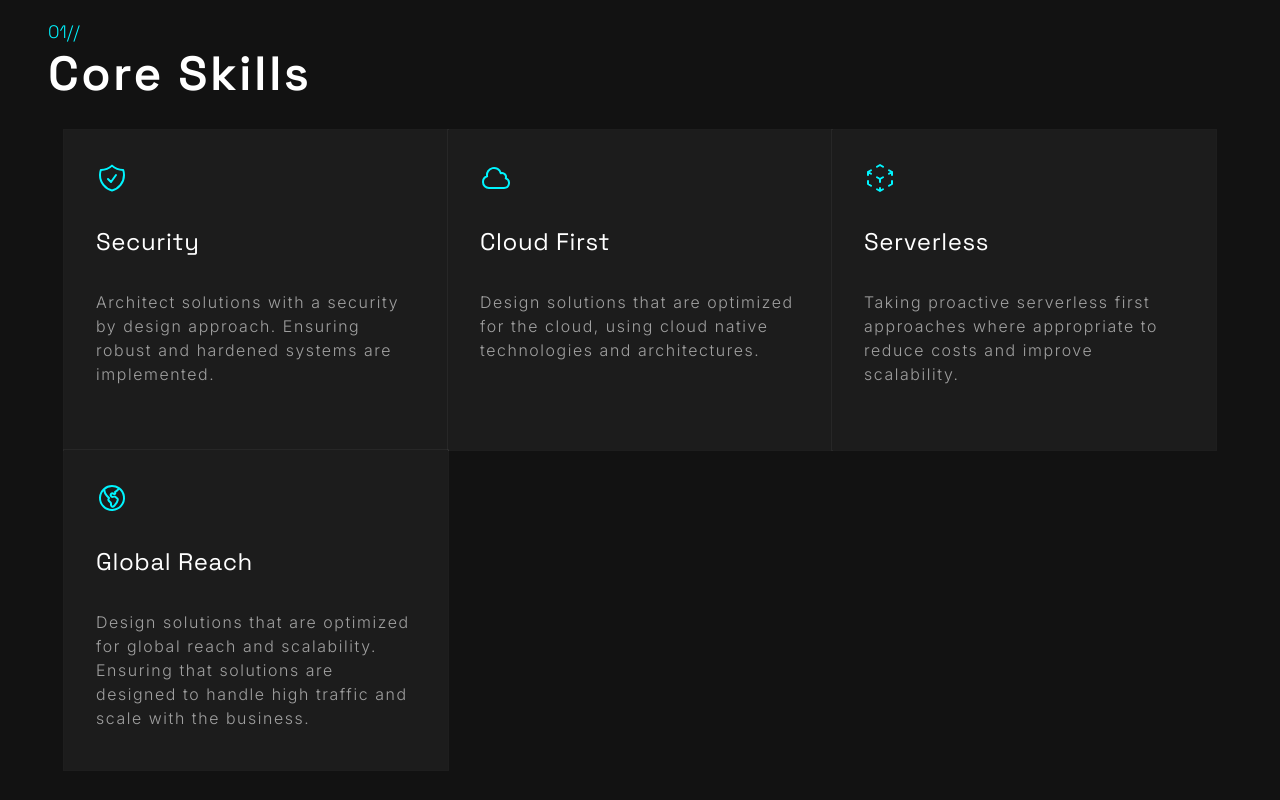
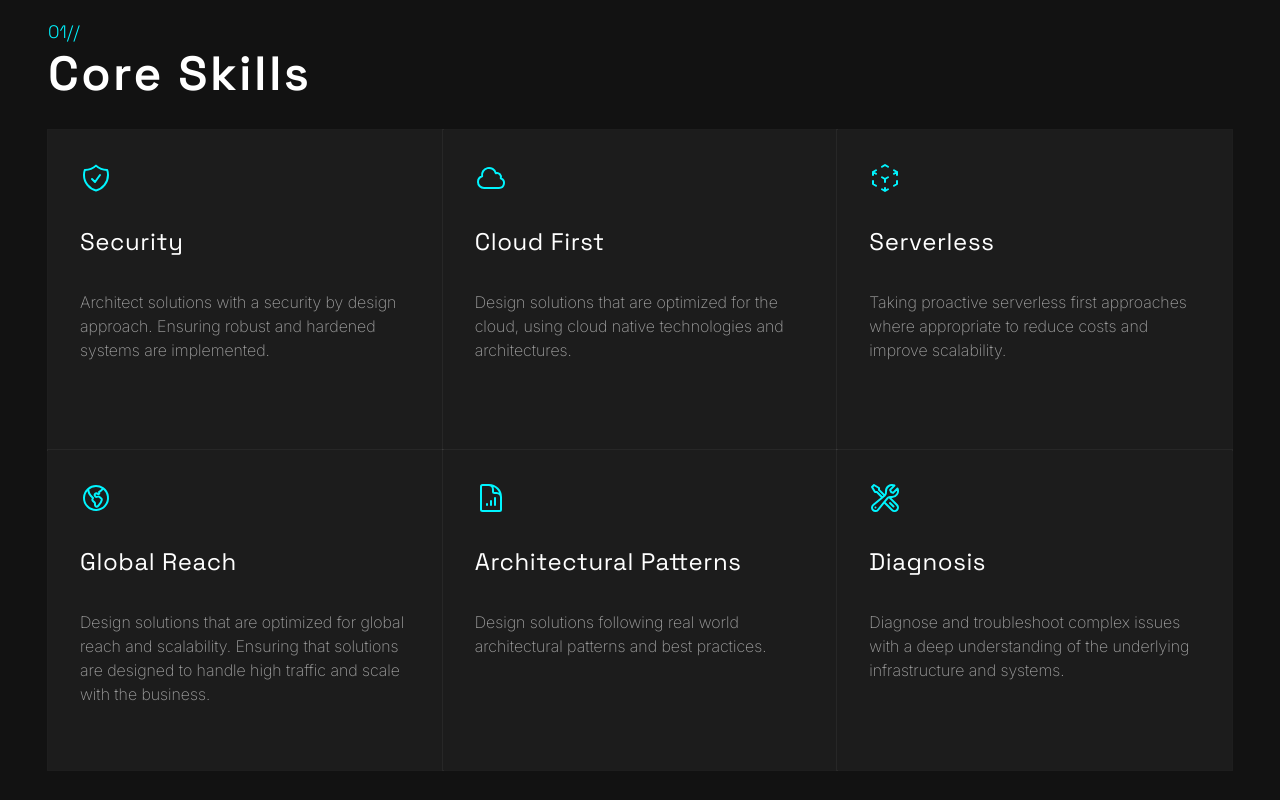
Before and after one commit to darkcl0ud/personal-website-v2, a React (Vite) app: page / in a window 1280 px wide. Shown: the part 820-1620 px from the top of the page. Built offline with nearby package versions, Linux system fonts and the light colour scheme.

Commit message:
style(skills): added core skills and changed box scaling to have a min width instead of fixed.

```diff
--- a/src/components/CoreSkills.tsx
+++ b/src/components/CoreSkills.tsx
@@ -1,4 +1,4 @@
-import { ShieldCheckIcon, CloudIcon, CubeTransparentIcon, GlobeAmericasIcon } from "@heroicons/react/24/outline";
+import { ShieldCheckIcon, CloudIcon, CubeTransparentIcon, GlobeAmericasIcon, DocumentChartBarIcon, WrenchScrewdriverIcon} from "@heroicons/react/24/outline";
 import Section from "../ui/Section";
 import Header from "../ui/Header";
 
@@ -23,17 +23,27 @@ const coreSkills = [
         description: "Design solutions that are optimized for global reach and scalability. Ensuring that solutions are designed to handle high traffic and scale with the business. ",
         icon: <GlobeAmericasIcon className="w-8 h-8 text-primary-100" />
     },
+    {
+        title: "Architectural Patterns",
+        description: "Design solutions following real world architectural patterns and best practices.",
+        icon: <DocumentChartBarIcon className="w-8 h-8 text-primary-100" />
+    },
+    {
+        title: "Diagnosis",
+        description: "Diagnose and troubleshoot complex issues with a deep understanding of the underlying infrastructure and systems.",
+        icon: <WrenchScrewdriverIcon className="w-8 h-8 text-primary-100" />
+    },
 ]
 
 export default function CoreSkills() {
     return <Section>
         <Header number="01" title="Core Skills" />
-        <div className="mx-auto grid w-full grid-cols-[repeat(auto-fit,minmax(min(100%,24rem),24rem))] justify-center">
+        <div className="mx-auto grid w-full grid-cols-[repeat(auto-fit,minmax(min(100%,24rem),1fr))] justify-center">
             {coreSkills.map((skill) => (
                 <div key={skill.title} className="bg-neutral-500 p-8 outline outline-white/5 min-h-80 flex flex-col gap-8">
                     {skill.icon}
                     <h2 className="text-2xl font-headline text-white tracking-wide">{skill.title}</h2>
-                    <p className="text-tertiary-100 font-light tracking-widest">{skill.description}</p>
+                    <p className="text-tertiary-100 font-extralight">{skill.description}</p>
                 </div>
             ))}
         </div>
```
